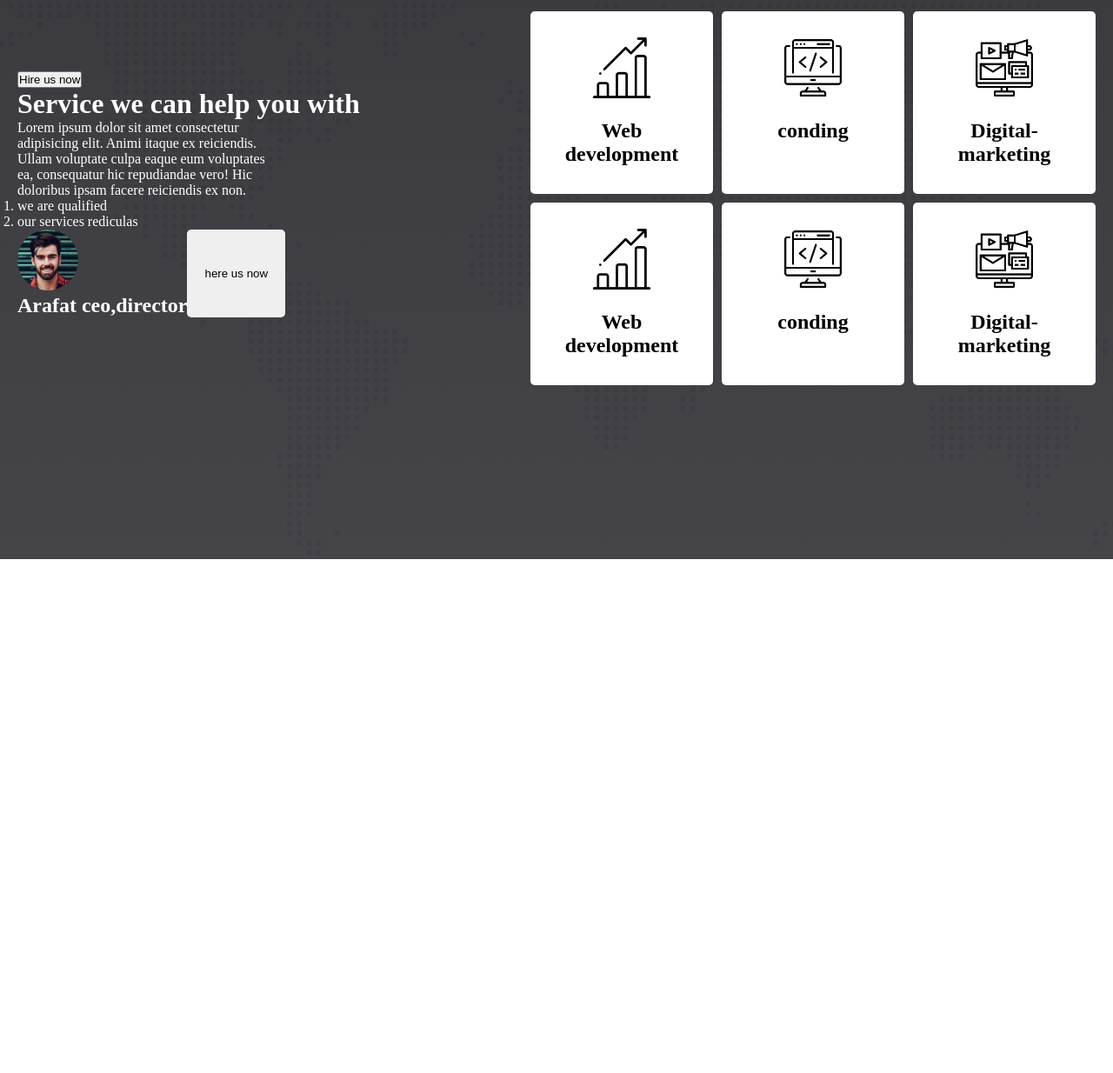
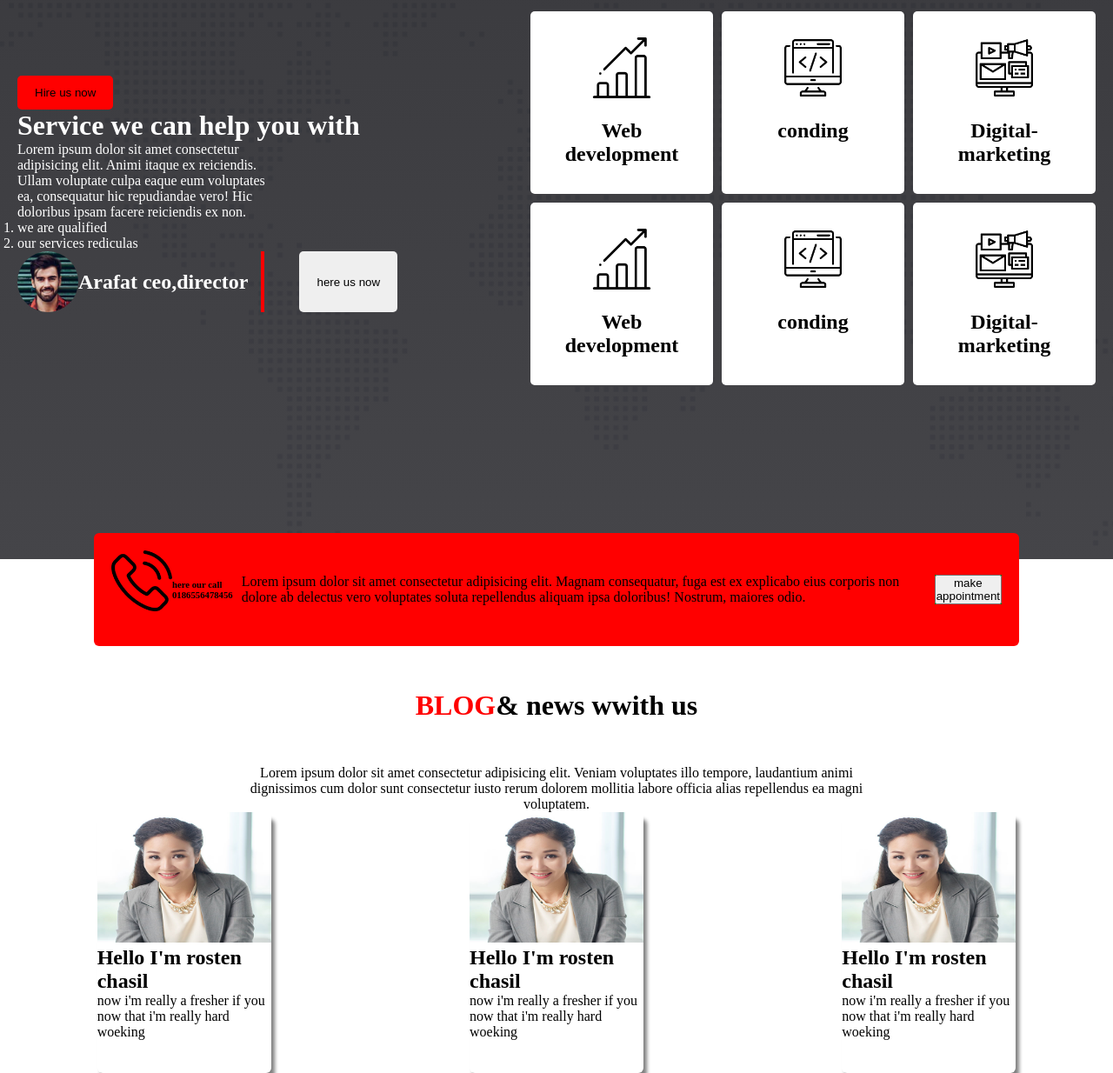
Before and after one commit to Arafath999/website-portfolio, a plain HTML site: page index.html in a window 1280 px wide. Shown: the part 1086-2320 px from the top of the page at 87% size. Before the commit the page ends 1729 px from the top, so only its background shows below. Drawn offline with Linux system fonts and the light colour scheme.

Commit message:
added to the design

```diff
--- a/index.html
+++ b/index.html
@@ -31,7 +31,7 @@
     <main>
         <div class="service-container">
             <div class="left-side-container">
-                <button>Hire us now</button>
+                <button class="bttn">Hire us now</button>
                 <h1>Service we can help you with</h1>
                 <p class="service-des">Lorem ipsum dolor sit amet consectetur adipisicing elit. Animi itaque ex reiciendis. Ullam voluptate culpa eaque eum voluptates ea, consequatur hic repudiandae vero! Hic doloribus ipsam facere reiciendis ex non.</p>
                 <ol type="1">
@@ -77,11 +77,52 @@
                     <img class="icon" src="./asset/icons/digital-marketing.png">
                     <h2>Digital-marketing</h2>
                 </div>
+                </div>
+
 
 
             </div>
         </div>
         </div>
+        <section>
+            <div class="appointment-container">
+                <div class="phone-call">
+                    <img class="icon" src="./asset/icons/phone-call.png">
+                    <h6>here our call <br>0186556478456</h6>
+                </div>
+                <div class="appointment-des">
+                    <p>Lorem ipsum dolor sit amet consectetur adipisicing elit. Magnam consequatur, fuga est ex explicabo eius corporis non dolore ab delectus vero voluptates soluta repellendus aliquam ipsa doloribus! Nostrum, maiores odio.</p>
+                </div>
+                <div class="app-btn">
+                    <button>make appointment</button>
+                </div>
+            </div>
+            </section>
+            <div class="block-container">
+                <h1 class="title"><span class="colors">BLOG</span>& news wwith us</h1>
+                <p class="title-des" >Lorem ipsum dolor sit amet consectetur adipisicing elit. Veniam voluptates illo tempore, laudantium animi dignissimos cum dolor sunt consectetur iusto rerum dolorem mollitia labore officia alias repellendus ea magni voluptatem.</p>
+                <div class="cards">
+                    <div class="card">
+                        <img class="photo-set-card" src="./asset/image/man-1.jpg" alt="">
+                        <h2>Hello I'm rosten chasil</h2>
+                        <p>now i'm really a fresher if you now that i'm really hard woeking</p>
+
+                    </div>
+                    <div class="card">
+                        <img class="photo-set-card" src="./asset/image/man-1.jpg" alt="">
+                        <h2>Hello I'm rosten chasil</h2>
+                        <p>now i'm really a fresher if you now that i'm really hard woeking</p>
+
+                    </div>
+                    <div class="card">
+                        <img class="photo-set-card" src="./asset/image/man-1.jpg" alt="">
+                        <h2>Hello I'm rosten chasil</h2>
+                        <p>now i'm really a fresher if you now that i'm really hard woeking</p>
+
+                    </div>
+                </div>
+
+            </div>
     </main>
     <footer></footer>
 </body>
--- a/style.css
+++ b/style.css
@@ -97,4 +97,74 @@
 }
 .author-container{
     display: flex;
+    gap: 20px;
 }
+.profile-container{
+    display: flex;
+    align-items: center;
+    border-right: 4px solid red;
+    padding-right: 15px;
+}
+.bttn{
+    border: none;
+    padding: 12px 20px;
+    border-radius: 5px;
+    background-color: red;
+
+}
+.phone-call{
+    display: flex;
+    align-items: center;
+}
+.appointment-container{
+    /* background-image: url('./asset/icons/'); */
+    display: flex;
+    justify-content: space-around;
+    align-items: center;
+    width: 80%;
+    margin: auto;
+    padding: 20px;
+    background-color: red;
+    border-radius: 6px;
+    margin-top: -30px;
+    gap: 10px;
+}
+.app-btn{
+    background-color: green;
+    /* border-radius: 5px; */
+
+}
+.colors{
+    color: red;
+}
+.title{
+    color: black;
+    text-align: center;
+    margin-top: 50px;
+}
+.title-des{
+    color: black;
+    text-align: center;
+    margin-top: 50px;
+    justify-content: space-around;
+    padding: 0px 280px 0px 280px;
+
+}
+.card{
+    width: 200px;
+    height: 300px;
+    border-radius: 6px;
+    box-shadow: 4px 8px 4px gray;
+}
+.photo-set-card{
+    width: 200px;
+    height: 150px;
+}
+.cards{
+    display: flex;
+    gap: 5px;
+    /* align-items: center; */
+    justify-content: space-around;
+
+
+}
```
